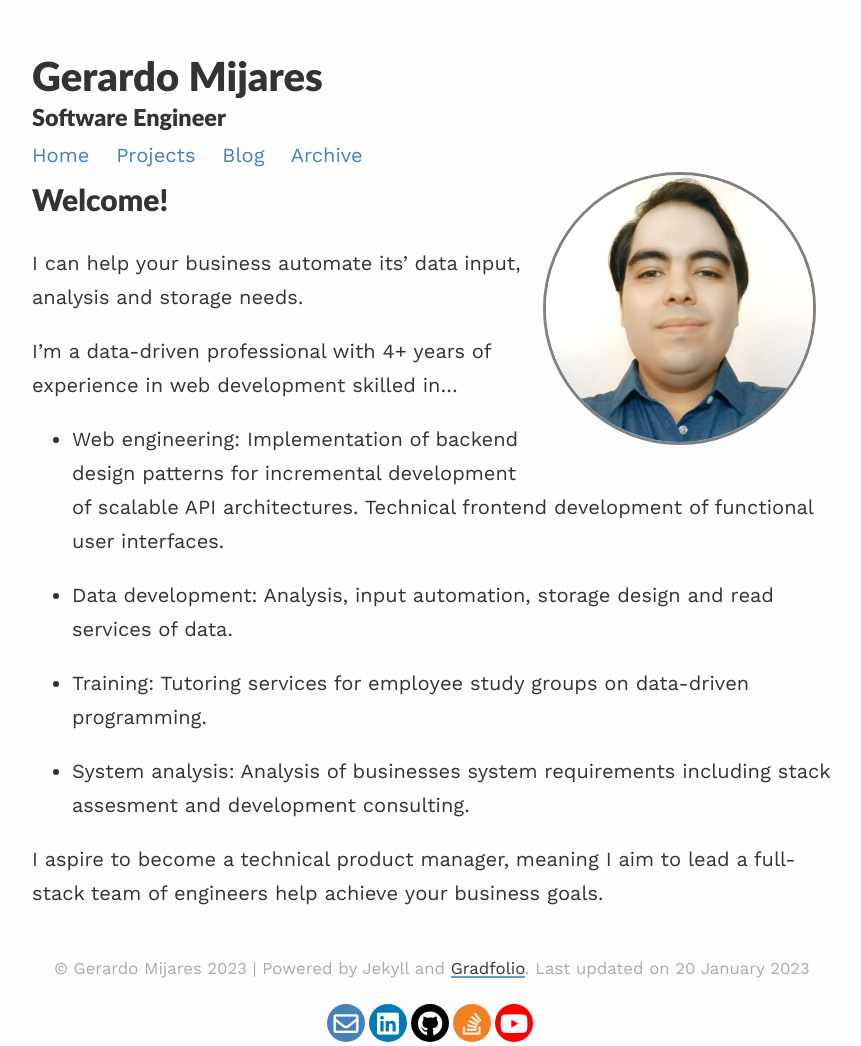
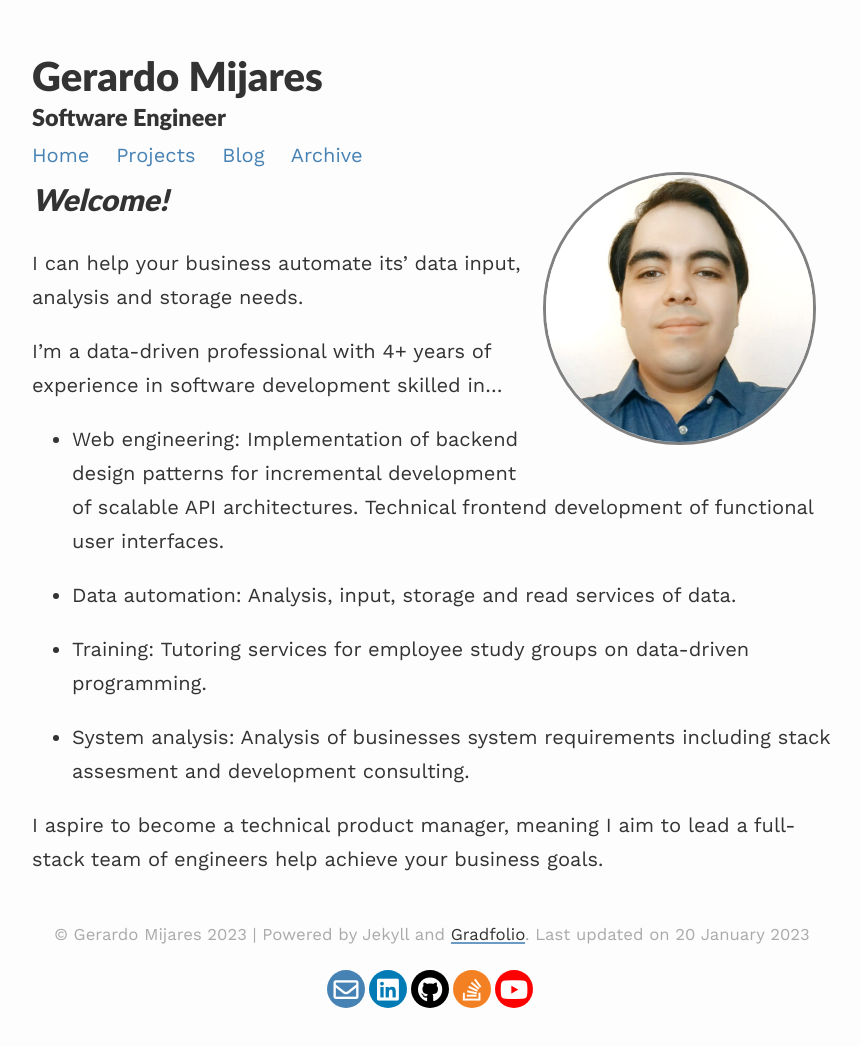
Before and after one commit to gerryatsxf/gerryatsxf.github.io, a Jekyll site: the page built from index.md, in a window 1280 px wide. Shown: the whole page, without its empty margins (208-1069 px from the left). Built offline with Jekyll 4.4.1, drawn with Linux system fonts in a browser that asks for light colours; nearby versions of some CDN libraries; after the commit the page ends 1012 px from its top, so only the background shows below that.

```diff
--- a/_config.yml
+++ b/_config.yml
@@ -16,7 +16,7 @@ paginate_path: /blog/page:num/
 # twitter: "#"
 linkedin: "gerardomijares"
 stackoverflow: "8514632/gerardo-mijares"
-github: "gerarddo"
+github: "gerryatsxf"
 youtube: "@gerardomijares6839"
 #researchgate: "#"
 #orcid: "#"
--- a/index.md
+++ b/index.md
@@ -8,16 +8,15 @@ published: true
 ---
 
 
-## Welcome!
+# *Welcome!*
 
 I can help your business automate its' data input, analysis and storage needs.
 
-
-I'm a data-driven professional with 4+ years of experience in web development skilled in...
+I'm a data-driven professional with 4+ years of experience in software development skilled in...
 
 - Web engineering:  Implementation of backend design patterns for incremental development of scalable API architectures. Technical frontend development of functional user interfaces.
 
-- Data development: Analysis, input automation, storage design and read services of data.
+- Data automation: Analysis, input, storage and read services of data.
 
 - Training: Tutoring services for employee study groups on data-driven programming.
 
```
Also changed, not shown: assets/images/SQL_advanced.jpg (added), assets/images/SQL_beginner.jpg (added), assets/images/SQL_intermediate.jpg (added), assets/images/cybersecurity_cert.png (added).
